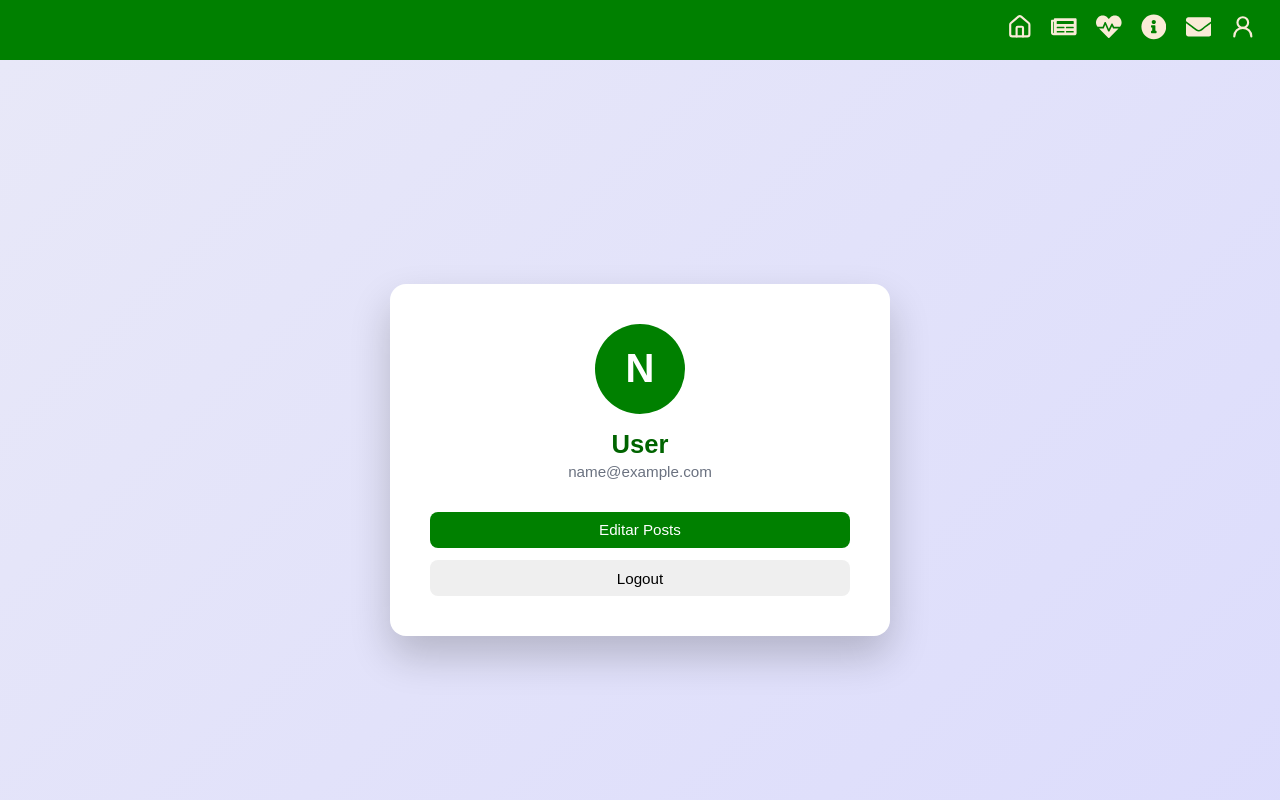
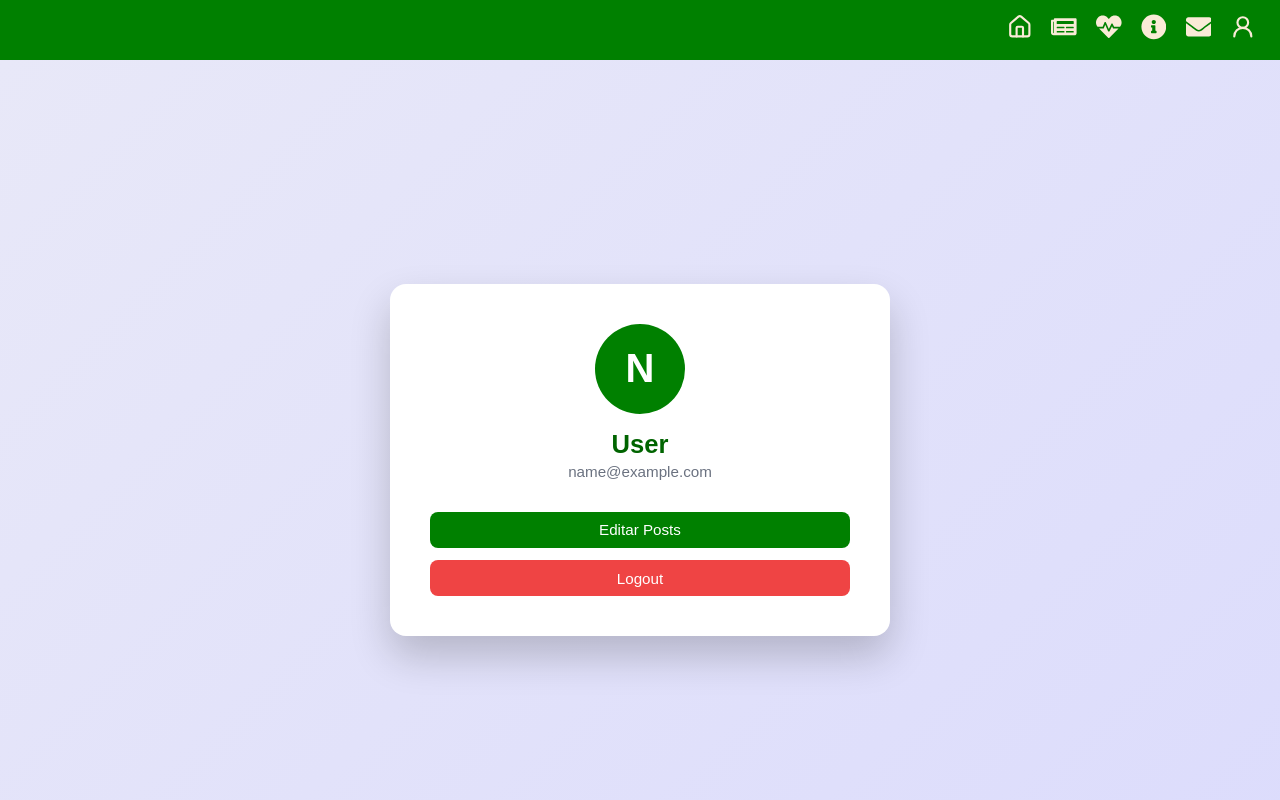
Before and after one commit to vitorsac13/asilo, a React (Vite) app in the folder frontend/: page /profile in a window 1280 px wide. Shown: the top 800 px of the page. Built offline with nearby package versions, Linux system fonts and the light colour scheme; sample sign-in values are in the browser's storage.

Commit message:
Fix page Profile logout button

```diff
--- a/frontend/src/pages/profile/page.jsx
+++ b/frontend/src/pages/profile/page.jsx
@@ -47,7 +47,7 @@ export default function Profile() {
                             Editar Posts
                         </button>
                     )}
-                    <button className={styles.btn} onClick={handleLogout}>
+                    <button className={`${styles.btn} ${styles.btnDanger}`} onClick={handleLogout}>
                         Logout
                     </button>
                 </div>
```
